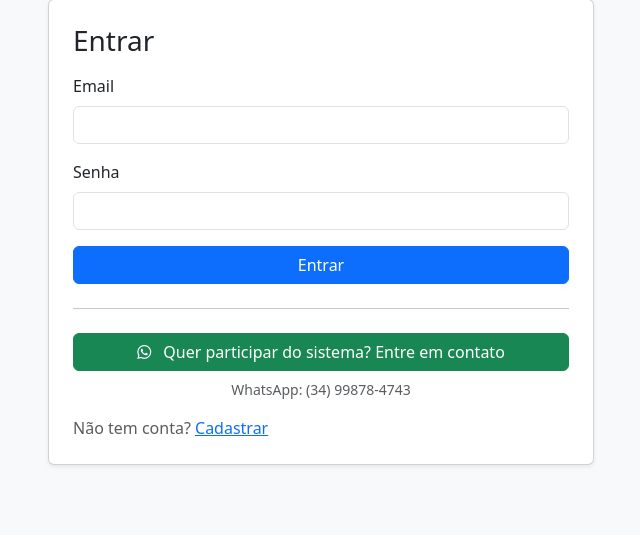
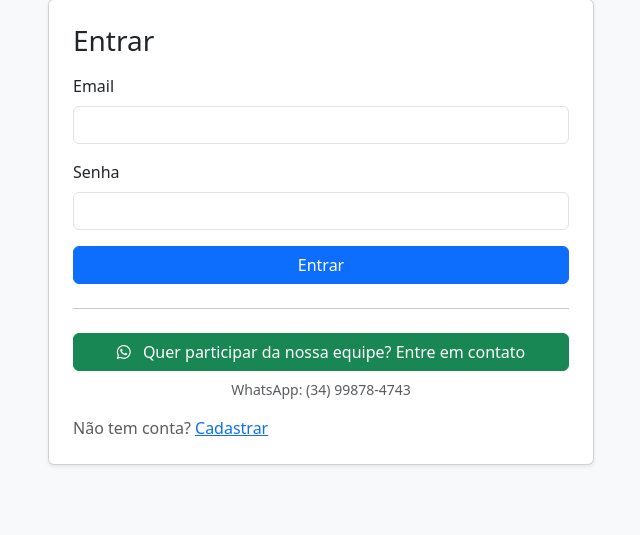
Before and after one commit to sabrinaandraderocha-cmyk/normax, a Flask app: page /login in a window 1280 px wide. Shown: the part 81-616 px from the top of the page, without its empty margins (319-959 px from the left). Run offline with Flask 3, Linux system fonts and the light colour scheme.

Commit message:
Update login.html

```diff
--- a/templates/login.html
+++ b/templates/login.html
@@ -23,7 +23,7 @@
         <a class="btn btn-success w-100" target="_blank" rel="noopener"
            href="https://wa.me/553498784743?text=Ol%C3%A1!%20Quero%20participar%20do%20Normax.">
           <i class="fa-brands fa-whatsapp me-2"></i>
-          Quer participar do sistema? Entre em contato
+          Quer participar da nossa equipe? Entre em contato
         </a>
         <div class="text-muted small mt-2 text-center">
           WhatsApp: (34) 99878-4743
```
